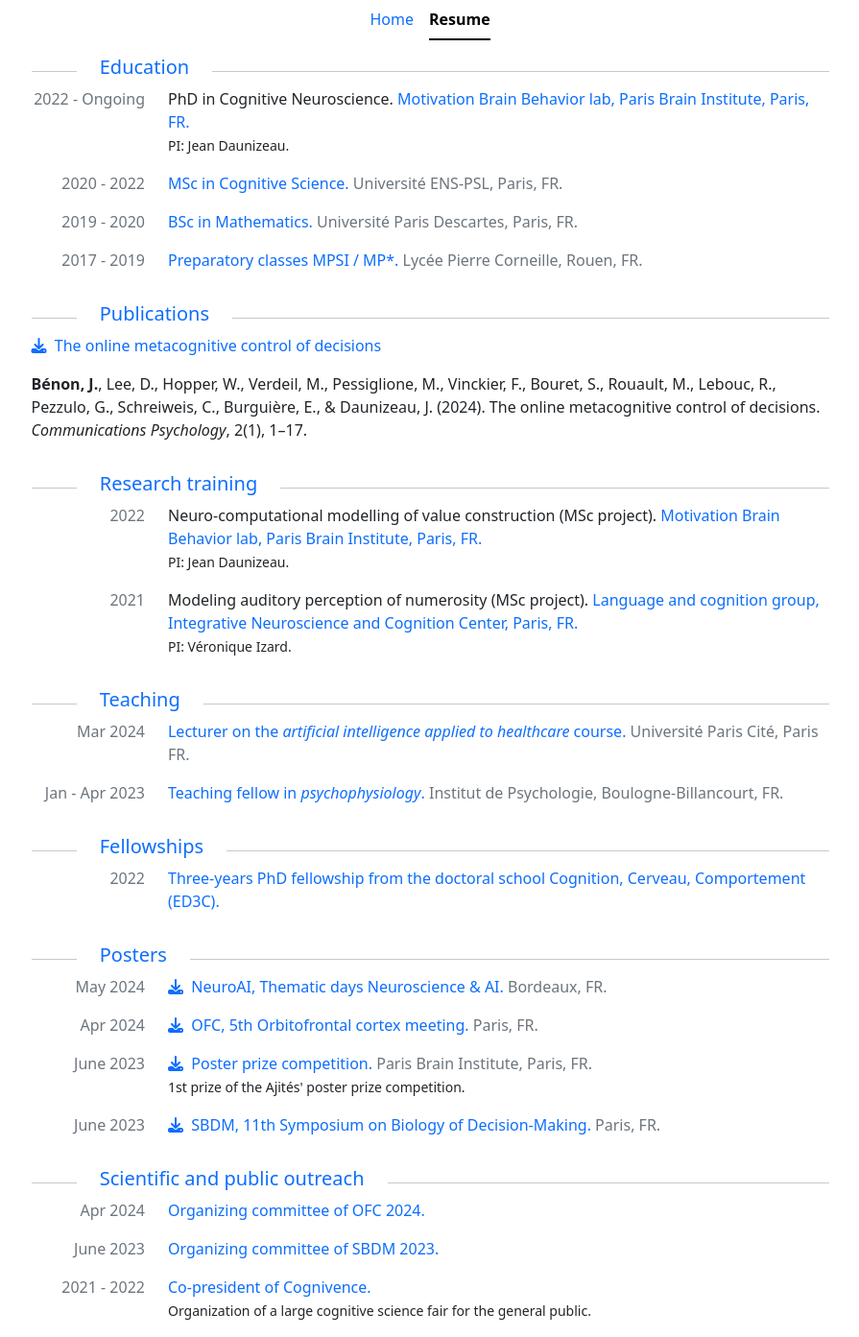
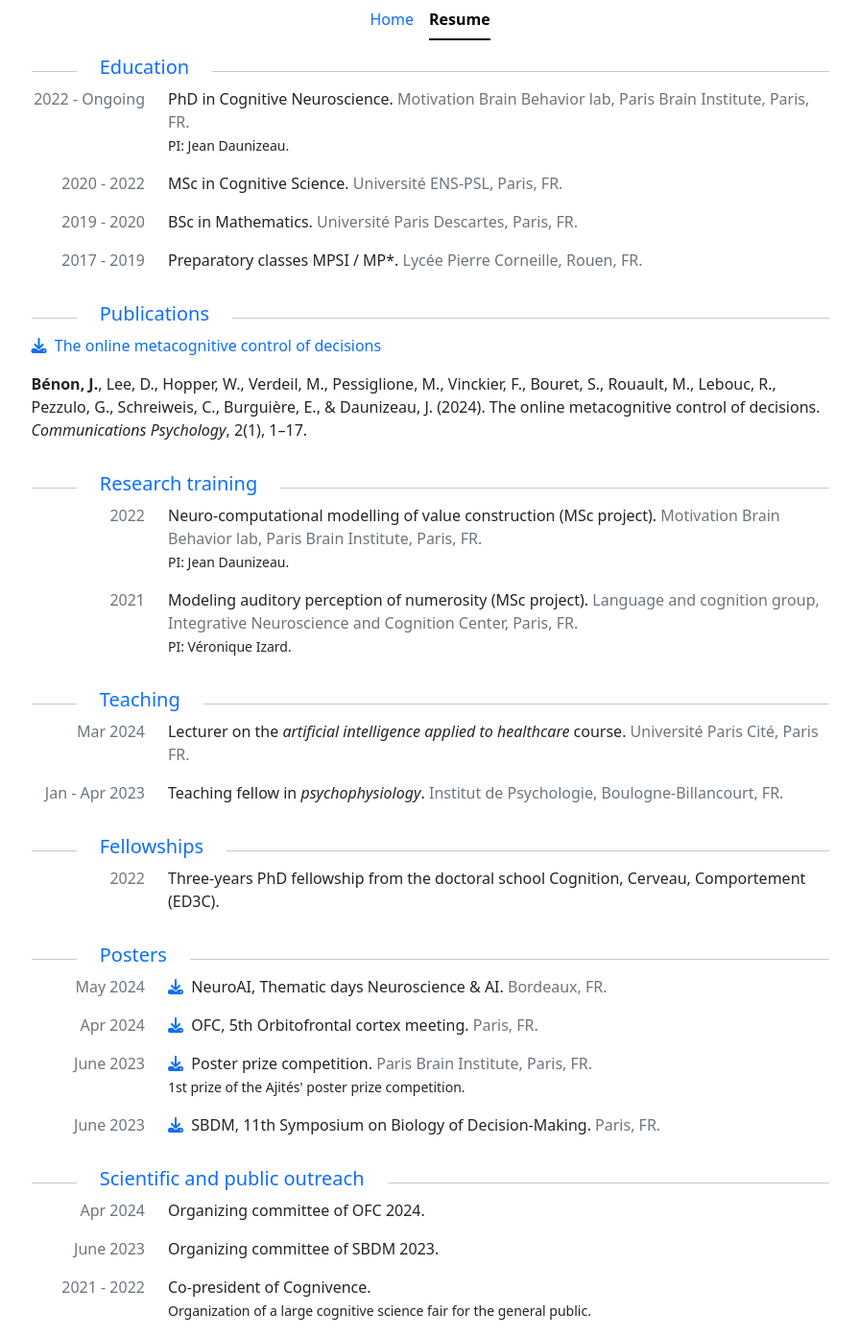
Before and after one commit to jbenon/jbenon.github.io, a Jekyll site: the page built from resume.html, in a window 1280 px wide. Shown: the whole page at 96% size, without its empty margins (192-1087 px from the left). Built offline with Jekyll 4.4.1, drawn with Linux system fonts in a browser that asks for light colours; nearby versions of some CDN libraries.

Commit message:
Add text class into links to inherit color

```diff
--- a/resume.html
+++ b/resume.html
@@ -58,7 +58,7 @@ layout: default
                         </a>&nbsp;
                       {% endif %}
                       {% if item.title-link %}
-                        <a class="link-offset-2 link-offset-3-hover link-underline link-underline-opacity-0 link-underline-opacity-75-hover"
+                        <a class="text-body link-offset-2 link-offset-3-hover link-underline link-underline-opacity-0 link-underline-opacity-75-hover"
                         href="{{item.title-link}}"
                         data-bs-toggle="tooltip" data-bs-title="{{item.title-tooltip}}">
                           {{item.title}}
@@ -69,7 +69,7 @@ layout: default
                     </span>
                     <span class="text-secondary">
                       {% if item.place-link %}
-                        <a class="link-offset-2 link-offset-3-hover link-underline link-underline-opacity-0 link-underline-opacity-75-hover"
+                        <a class="text-secondary link-offset-2 link-offset-3-hover link-underline link-underline-opacity-0 link-underline-opacity-75-hover"
                         href="{{item.place-link}}"
                         data-bs-toggle="tooltip" data-bs-title="{{item.place-tooltip}}">
                           {{item.place}}
```
